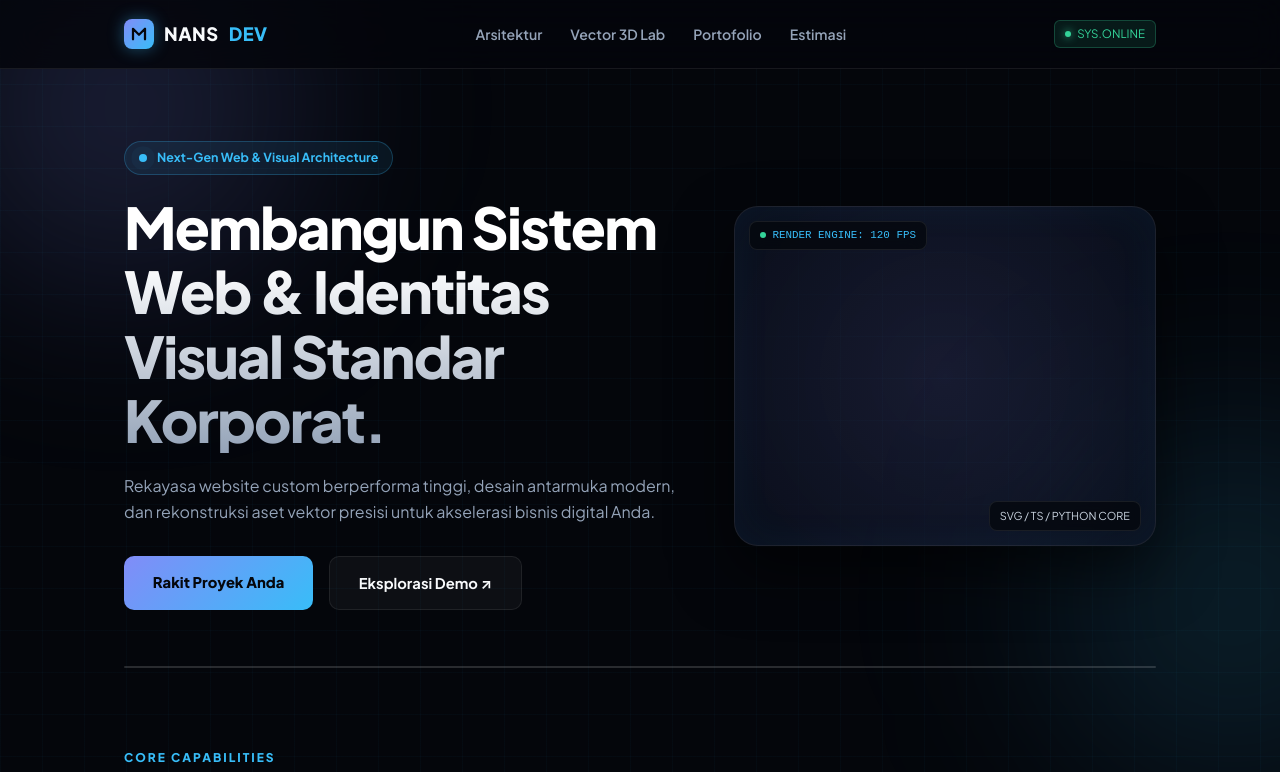
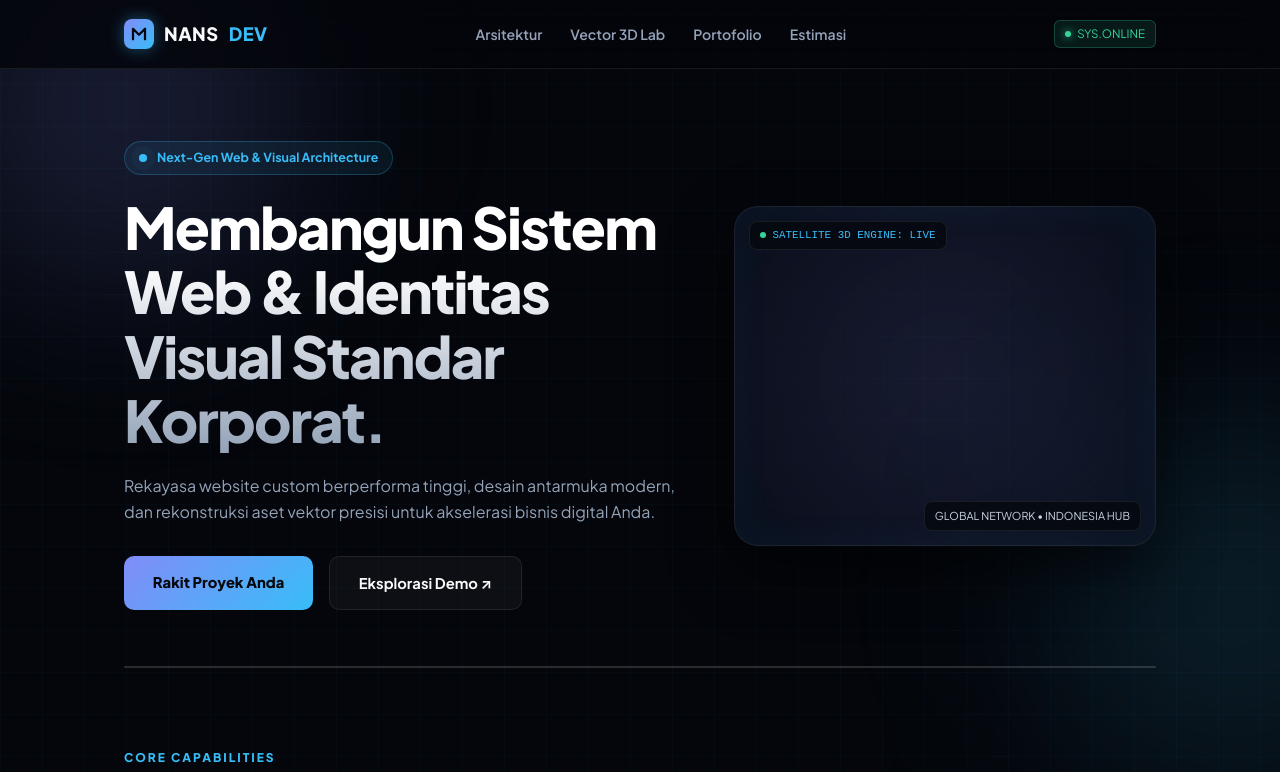
Before and after one commit to Yusnan-Dev/Nans-Dev, a plain HTML site: page index.html in a window 1280 px wide. Shown: the top 772 px of the page. Drawn offline with nearby package versions, Linux system fonts and the light colour scheme; files that its build step writes are made by us from their sources; a script that the page names is missing.

Commit message:
Update 3D engine and HUD information in index.html

```diff
--- a/index.html
+++ b/index.html
@@ -54,12 +54,12 @@
       </div>
 
       <div class="hero-3d-stage">
-        <canvas id="canvas-3d"></canvas>
+        <div id="earth-3d-container" style="width:100%; height:100%;"></div>
         <div class="floating-hud hud-top">
-          <span class="hud-dot"></span> RENDER ENGINE: 120 FPS
+          <span class="hud-dot"></span> SATELLITE 3D ENGINE: LIVE
         </div>
         <div class="floating-hud hud-bottom">
-          <span>SVG / TS / PYTHON CORE</span>
+          <span>GLOBAL NETWORK • INDONESIA HUB</span>
         </div>
       </div>
     </section>
@@ -180,6 +180,7 @@
     </div>
   </footer>
 
+  <script src="https://cdn.jsdelivr.net/npm/three@0.160.0/build/three.min.js"></script>
   <script src="./main.js" defer></script>
 </body>
-  </html>
+                                          </html>
```
